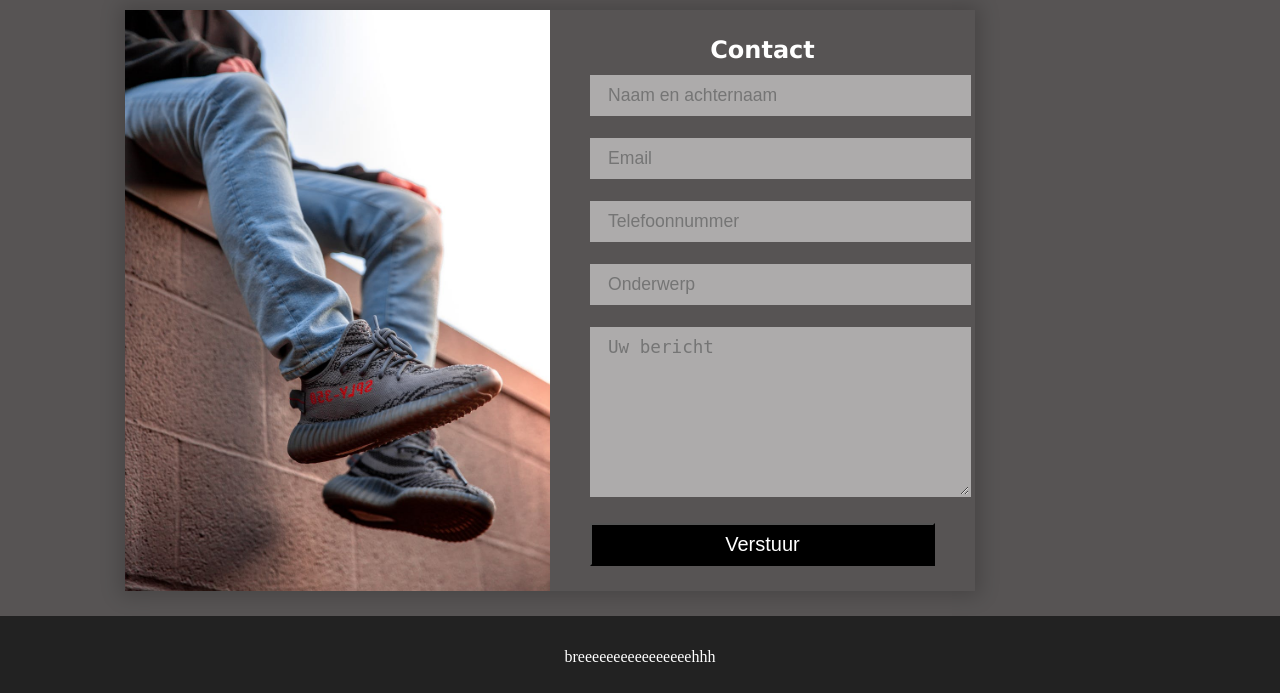
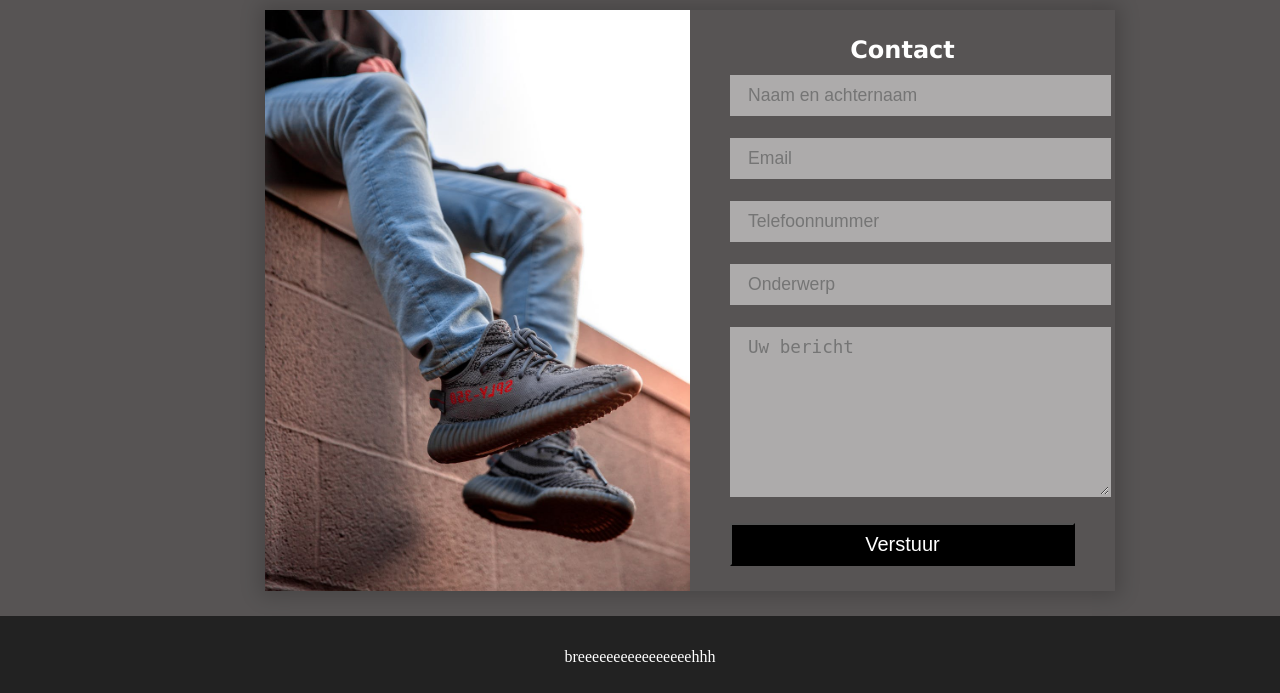
Before and after one commit to YasinCoban123/Project-3-2023, a PHP site: page /contact.php in a window 1280 px wide. Shown: the part 110-803 px from the top of the page. Run offline with PHP 8.4, Linux system fonts and the light colour scheme.

Commit message:
kweet niet

```diff
--- a/project3/style.css
+++ b/project3/style.css
@@ -210,7 +210,7 @@ aside button {
 }
 
 .contact-box {
-  margin-right: 180px;
+  margin-left: 100px;
 	max-width: 850px;
 	display: grid;
 	grid-template-columns: repeat(2, 1fr);
```
